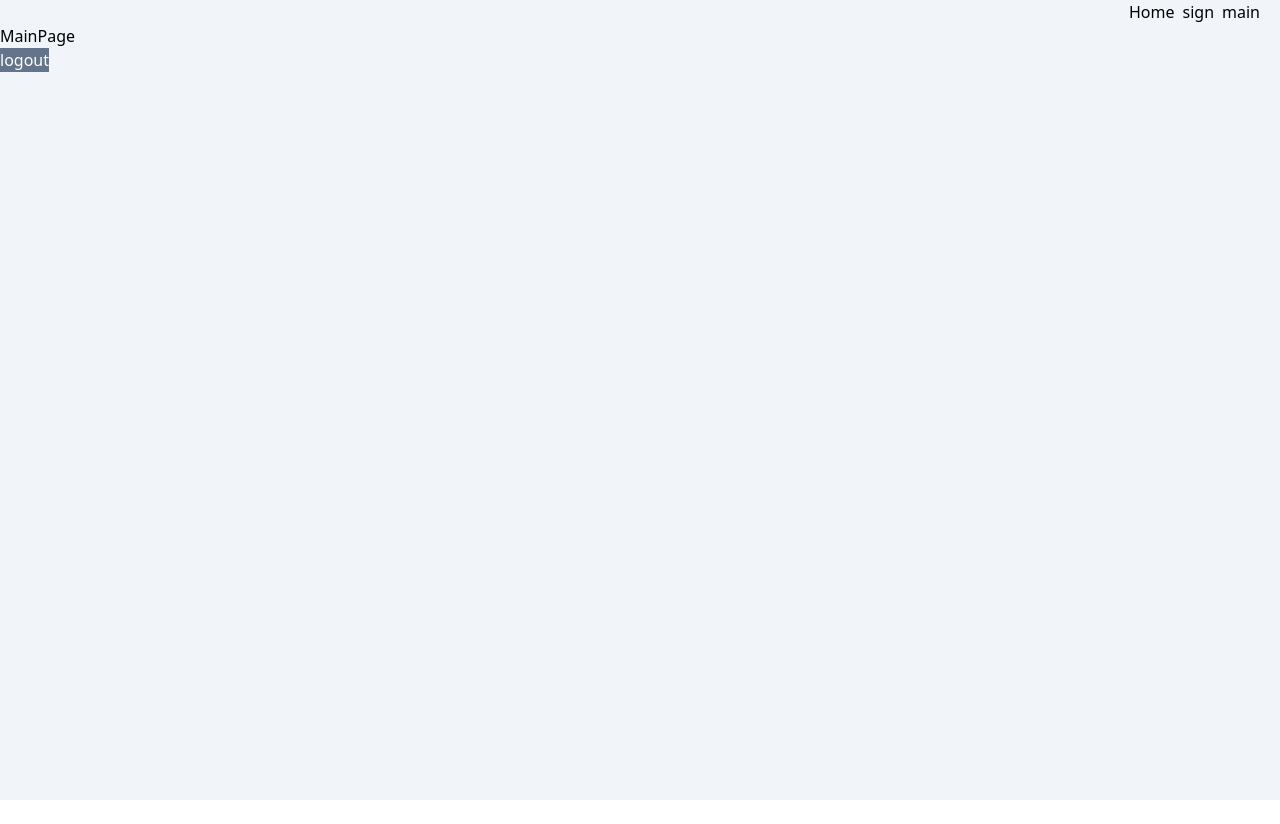
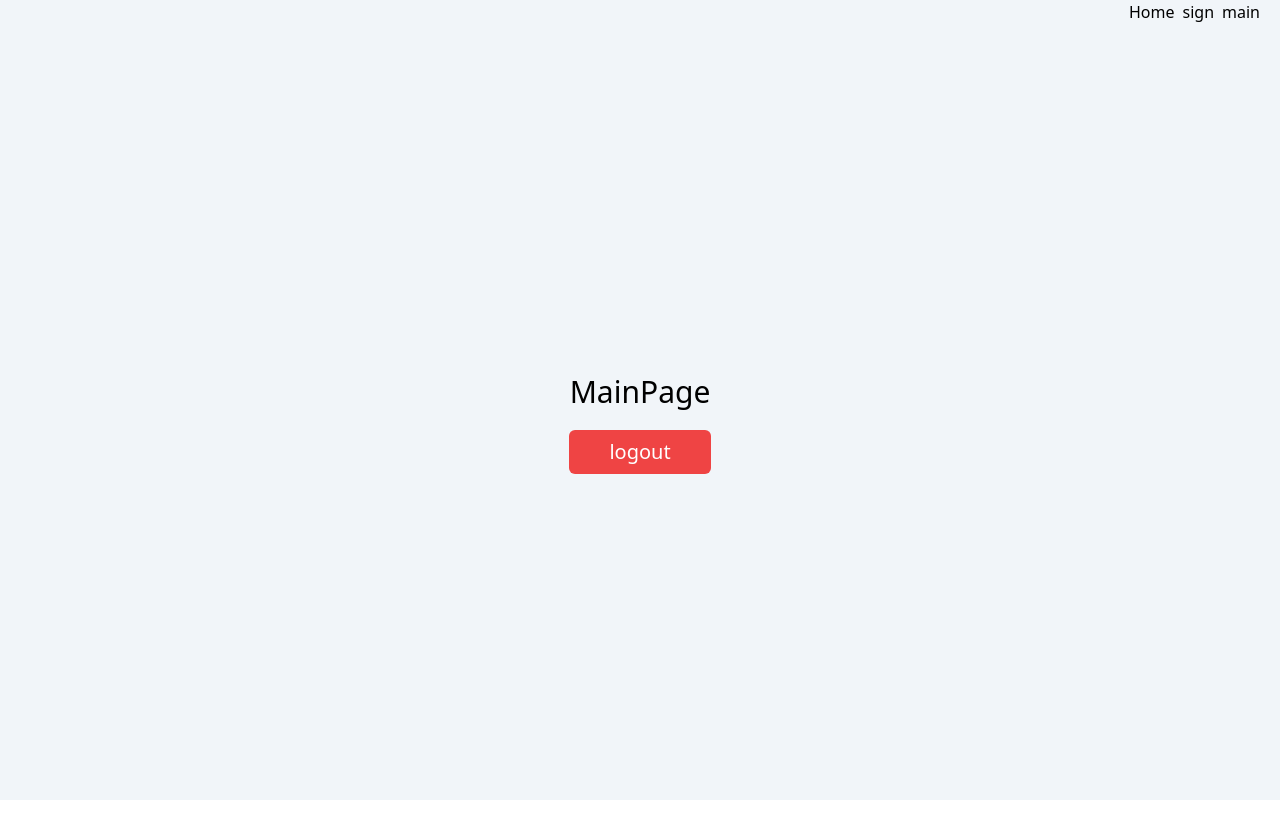
Before and after one commit to HY2OK/react-boilerplate, a React (Vite) app: page /main in a window 1280 px wide. Before the commit the page ends 800 px from the top, so only its background shows below. Built offline with nearby package versions, Linux system fonts and the light colour scheme; no server answers; sample sign-in values are in the browser's storage.

Commit message:
feat: 로그인 기능 추가

```diff
--- a/src/components/SignInForm/SignInForm.tsx
+++ b/src/components/SignInForm/SignInForm.tsx
@@ -1,6 +1,29 @@
+import { ChangeEvent, FormEvent, useState } from 'react'
+import { useAppDispatch } from '../../app/hooks'
+import { signIn } from '../../features/user/userSlice'
+
 const SignInForm = () => {
+  const dispatch = useAppDispatch()
+  const [userInfo, setUserInfo] = useState({
+    email: '',
+    password: '',
+  })
+
+  const handleInput = (e: ChangeEvent<HTMLInputElement>) => {
+    setUserInfo((user) => ({
+      ...user,
+      [e.target.name]: e.target.value,
+    }))
+  }
+
+  const handleSubmit = (e: FormEvent<HTMLFormElement>) => {
+    e.preventDefault()
+    const { email, password } = userInfo
+    dispatch(signIn({ email, password }))
+  }
+
   return (
-    <form className="flex flex-col gap-4">
+    <form className="flex flex-col gap-4" onSubmit={handleSubmit}>
       <h1 className="text-center mb-5 text-2xl uppercase">Sign In</h1>
 
       <div>
@@ -10,6 +33,8 @@ const SignInForm = () => {
           type="email"
           name="email"
           placeholder="email"
+          value={userInfo.email}
+          onChange={handleInput}
         />
       </div>
       <div>
@@ -19,6 +44,8 @@ const SignInForm = () => {
           type="password"
           name="password"
           placeholder="password"
+          value={userInfo.password}
+          onChange={handleInput}
         />
       </div>
 
--- a/src/pages/MainPage/MainPage.tsx
+++ b/src/pages/MainPage/MainPage.tsx
@@ -9,10 +9,13 @@ const MainPage = () => {
   }
 
   return (
-    <div>
-      MainPage
+    <div className="h-full flex justify-center items-center flex-col gap-5">
+      <h1 className="text-3xl">MainPage</h1>
       <div>
-        <button className="bg-slate-500 text-white" onClick={handleSignOut}>
+        <button
+          className="px-10 py-2 rounded-md text-xl bg-red-500 text-white"
+          onClick={handleSignOut}
+        >
           logout
         </button>
       </div>
```
